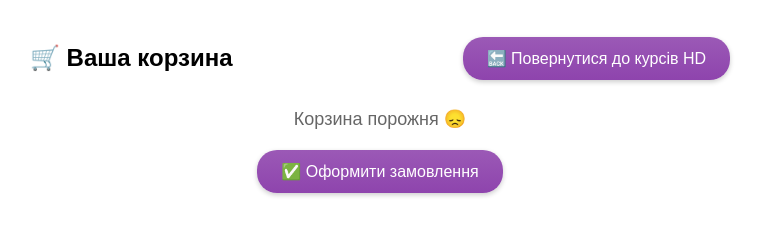
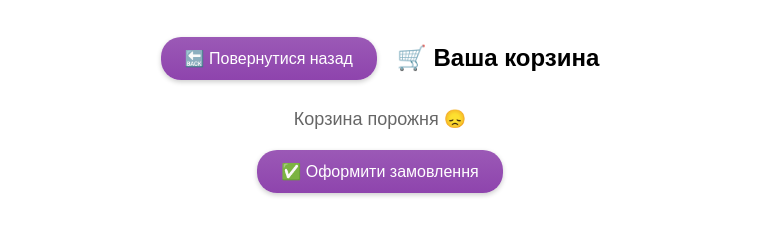
Before and after one commit to Velykyykit/Agenhd, a plain HTML site: page webapp/order/cart.html in a window 1280 px wide. Shown: the whole page, without its empty margins (260-1023 px from the left). Drawn offline with Linux system fonts and the light colour scheme.

Commit message:
Update cart.html

```diff
--- a/webapp/order/cart.html
+++ b/webapp/order/cart.html
@@ -16,14 +16,32 @@
       margin: 0 auto;
       text-align: center;
     }
-    .cart-header {
+    .header-container {
       display: flex;
-      justify-content: space-between;
+      justify-content: center;
       align-items: center;
+      gap: 20px;
       margin-bottom: 20px;
     }
-    h1 {
+    .header-title {
       font-size: 24px;
+      font-weight: bold;
+      text-align: center;
+    }
+    .btn {
+      background: linear-gradient(to bottom, #9b59b6, #8e44ad);
+      border-radius: 20px;
+      border: none;
+      color: #fff;
+      font-size: 16px;
+      padding: 12px 24px;
+      cursor: pointer;
+      box-shadow: 0 2px 5px rgba(0,0,0,0.2);
+      transition: background-color 0.3s, transform 0.2s;
+    }
+    .btn:hover {
+      background-color: rgba(255,255,255,0.2);
+      transform: scale(1.05);
     }
     .cart-item {
       display: flex;
@@ -46,21 +64,6 @@
       justify-content: center;
       gap: 15px;
     }
-    .btn {
-      background: linear-gradient(to bottom, #9b59b6, #8e44ad);
-      border-radius: 20px;
-      border: none;
-      color: #fff;
-      font-size: 16px;
-      padding: 12px 24px;
-      cursor: pointer;
-      box-shadow: 0 2px 5px rgba(0,0,0,0.2);
-      transition: background-color 0.3s, transform 0.2s;
-    }
-    .btn:hover {
-      background-color: rgba(255,255,255,0.2);
-      transform: scale(1.05);
-    }
     .empty-cart {
       font-size: 18px;
       color: #666;
@@ -69,9 +72,9 @@
 </head>
 <body>
   <div class="cart-container">
-    <div class="cart-header">
-      <h1>🛒 Ваша корзина</h1>
-      <button class="btn" onclick="goToCourses()">🔙 Повернутися до курсів HD</button>
+    <div class="header-container">
+      <button class="btn" onclick="goBack()">🔙 Повернутися назад</button>
+      <h1 class="header-title">🛒 Ваша корзина</h1>
     </div>
     <div id="cart-items">Завантаження...</div>
     <div class="cart-actions">
@@ -121,8 +124,8 @@
       loadCart();
     }
 
-    function goToCourses() {
-      window.location.href = "order.html";
+    function goBack() {
+      window.history.back();
     }
 
     loadCart();
```
